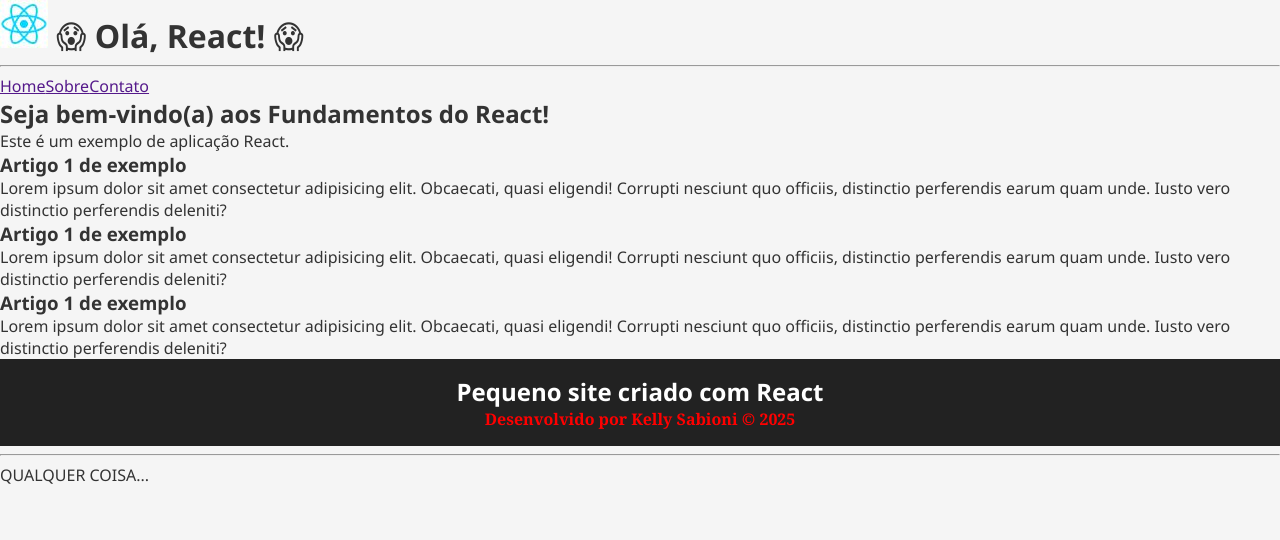
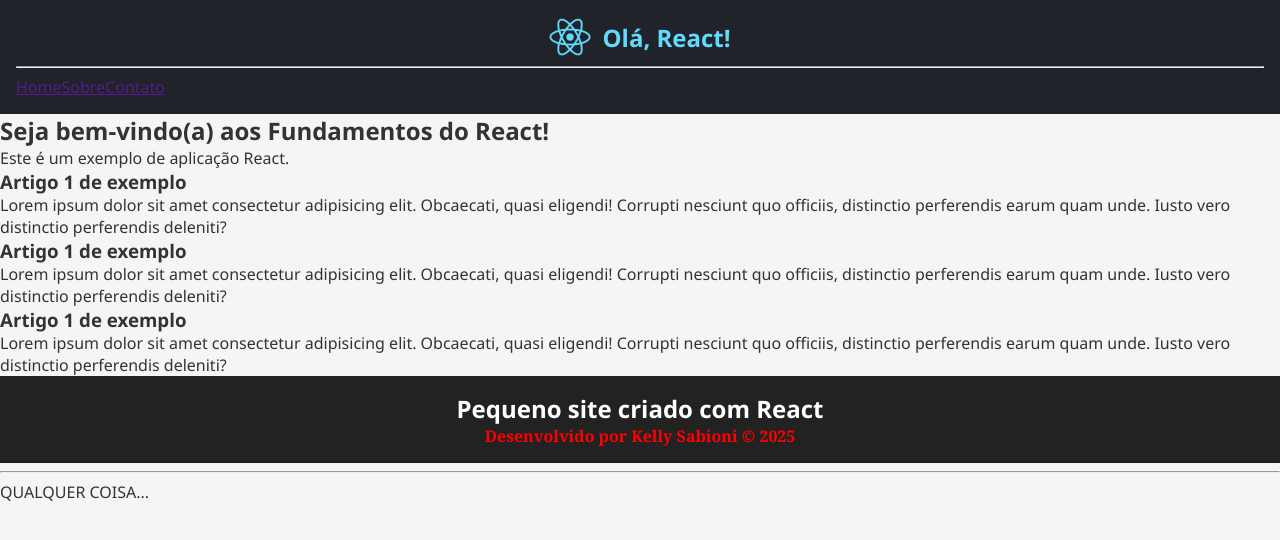
Before and after one commit to kellysabioni/react-fundamentos, a React (Vite) app: page / in a window 1280 px wide. Shown: the top 540 px of the page. Built offline with nearby package versions, Linux system fonts and the light colour scheme.

Commit message:
Cria estilos via modulos CSS

```diff
--- /dev/null
+++ b/src/componentes/Cabecalho.module.css
@@ -0,0 +1,19 @@
+.topoSite {
+  background-color: #20232a;
+  color: #61dafb;
+  padding: 1rem;
+}
+
+.logo {
+  width: 42px;
+  vertical-align: middle;
+  margin-right: 0.2rem;
+}
+
+.titulo {
+    display: flex;
+    align-items: center;
+    justify-content: center;
+    gap: .5rem;
+    font-size: 1.5rem;
+}
--- a/src/componentes/Cabecalho.tsx
+++ b/src/componentes/Cabecalho.tsx
@@ -1,12 +1,14 @@
-/* Tudo o que for uasdo dentro de componentes (imagens, fontes etc), deve ser importado. Desta forma, no momento do build, haverá otimizações para este conteúdo. */
 import logo from "../assets/logo-react.png";
 import Menu from "./Menu";
 
+//Nome nós que definimos, geralmente usado STYLES, mas pode ser qualquer nome
+import estilos from "./Cabecalho.module.css";
+
 export default function Cabecalho() {
   return (
-    <header>
-      <h1>
-        <img src={logo} alt="" /> 😱 Olá, React! 😱
+    <header className={ estilos.topoSite } >
+      <h1 className={estilos.titulo} >
+        <img className={estilos.logo} src={logo} alt="" />  Olá, React!
       </h1>
       <hr />
 
```
Also changed, not shown: src/Assets/logo-react.png.
